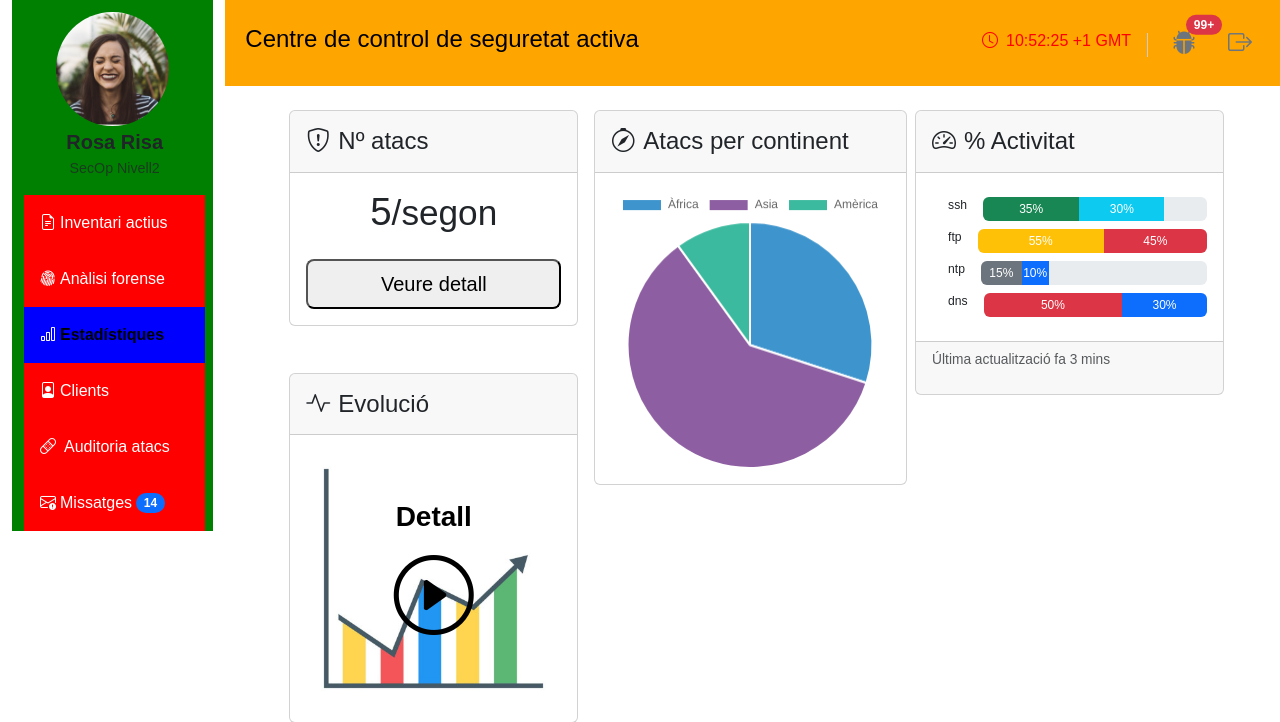
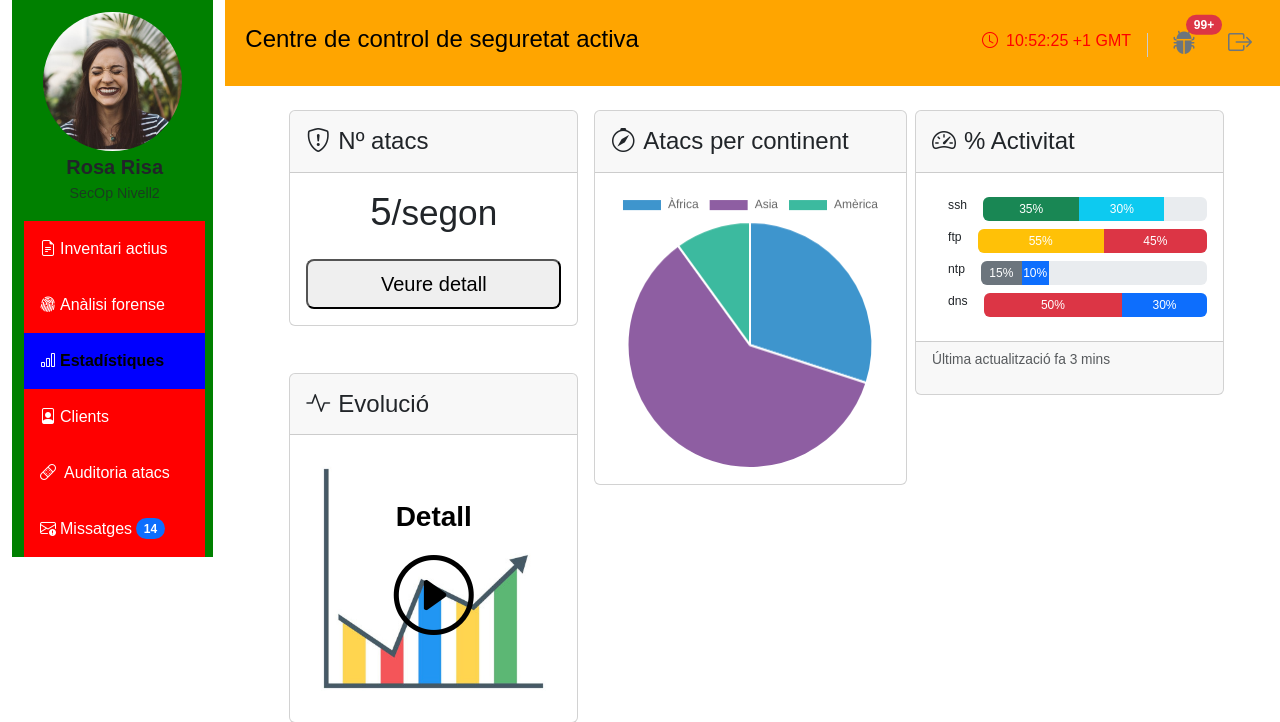
Before and after one commit to DavidSer1/phpAbril, a PHP site: page /udact4.html in a window 1280 px wide. Shown: the top 722 px of the page. Run offline with PHP 8.4, Linux system fonts and the light colour scheme; some web fonts are replaced.

Commit message:
ya esta en 1200 i 1400

```diff
--- a/ud8act4recursos/udact4.css
+++ b/ud8act4recursos/udact4.css
@@ -47,6 +47,12 @@
 .perfil{
   width:7.1rem;
 }
+@media (min-width: 1250px) {
+.perfil{
+  width:8.7rem;
+}
+}
+
 .foot{
    font-size:0.77rem;
 }
```
